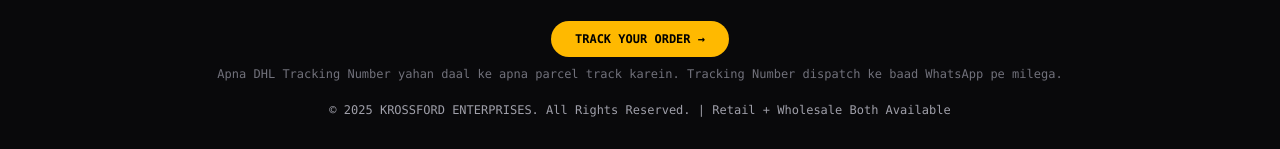
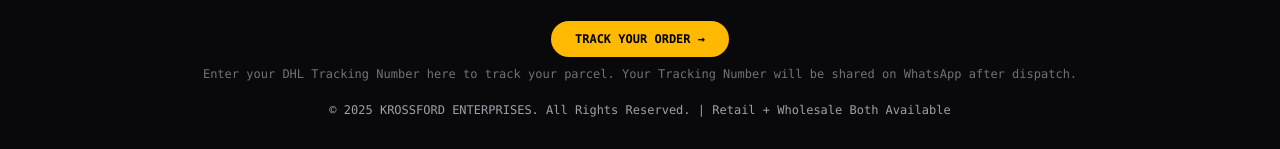
Before and after one commit to kaftab110-cmd/Krossford, a Next.js app: page / in a window 1280 px wide. Shown: the part 9730-9879 px from the top of the page. Built offline with nearby package versions, Linux system fonts and the light colour scheme.

Commit message:
Footer track line changed to English

```diff
--- a/components/Footer.tsx
+++ b/components/Footer.tsx
@@ -40,7 +40,7 @@ export default function Footer() {
             TRACK YOUR ORDER →
           </a>
           <p className="text- text-zinc-500 text-center leading-relaxed px-2 break-words max-w-full">
-            Apna DHL Tracking Number yahan daal ke apna parcel track karein. Tracking Number dispatch ke baad WhatsApp pe milega.
+            Enter your DHL Tracking Number here to track your parcel. Your Tracking Number will be shared on WhatsApp after dispatch.
           </p>
         </div>
 
```
